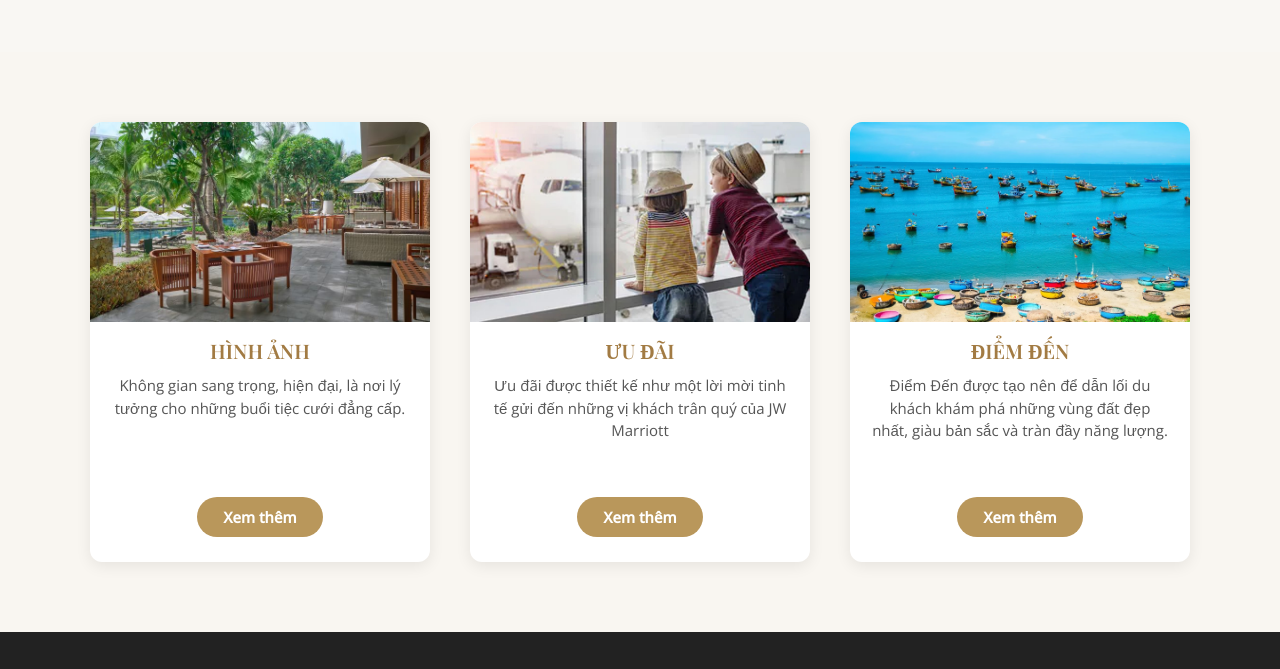
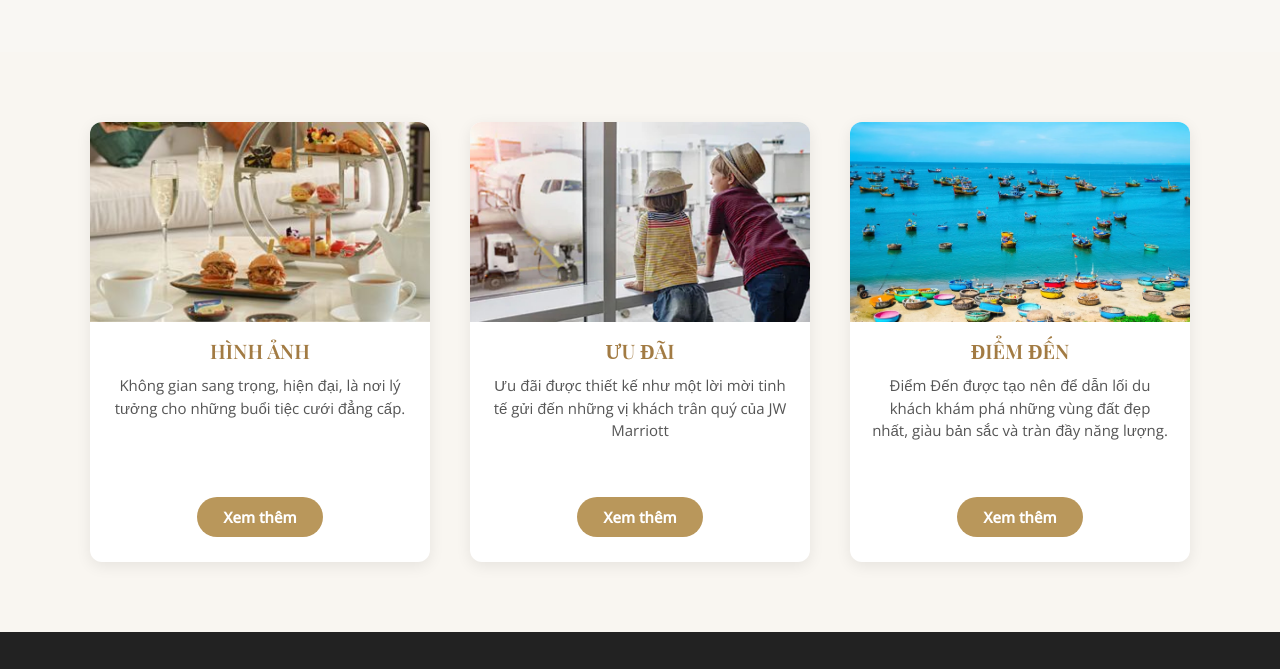
Before and after one commit to jwmarriottmuine/web, a plain HTML site: page index.html in a window 1280 px wide. Shown: the part 3080-3749 px from the top of the page. Drawn offline with nearby package versions, Linux system fonts and the light colour scheme.

Commit message:
Update index.html

```diff
--- a/index.html
+++ b/index.html
@@ -291,7 +291,7 @@
 <section class="services">
   <div class="service-list">
     <div class="service-item">
-      <img src="/assets/img/anh7.jpg" alt="hình ảnh">
+      <img src="assets/img/anh6.jpg" alt="hình ảnh">
       <h3>HÌNH ẢNH</h3>
       <p>Không gian sang trọng, hiện đại, là nơi lý tưởng cho những buổi tiệc cưới đẳng cấp.</p>
       <a href="hinhanh.html" class="btn-more">Xem thêm</a>
```
